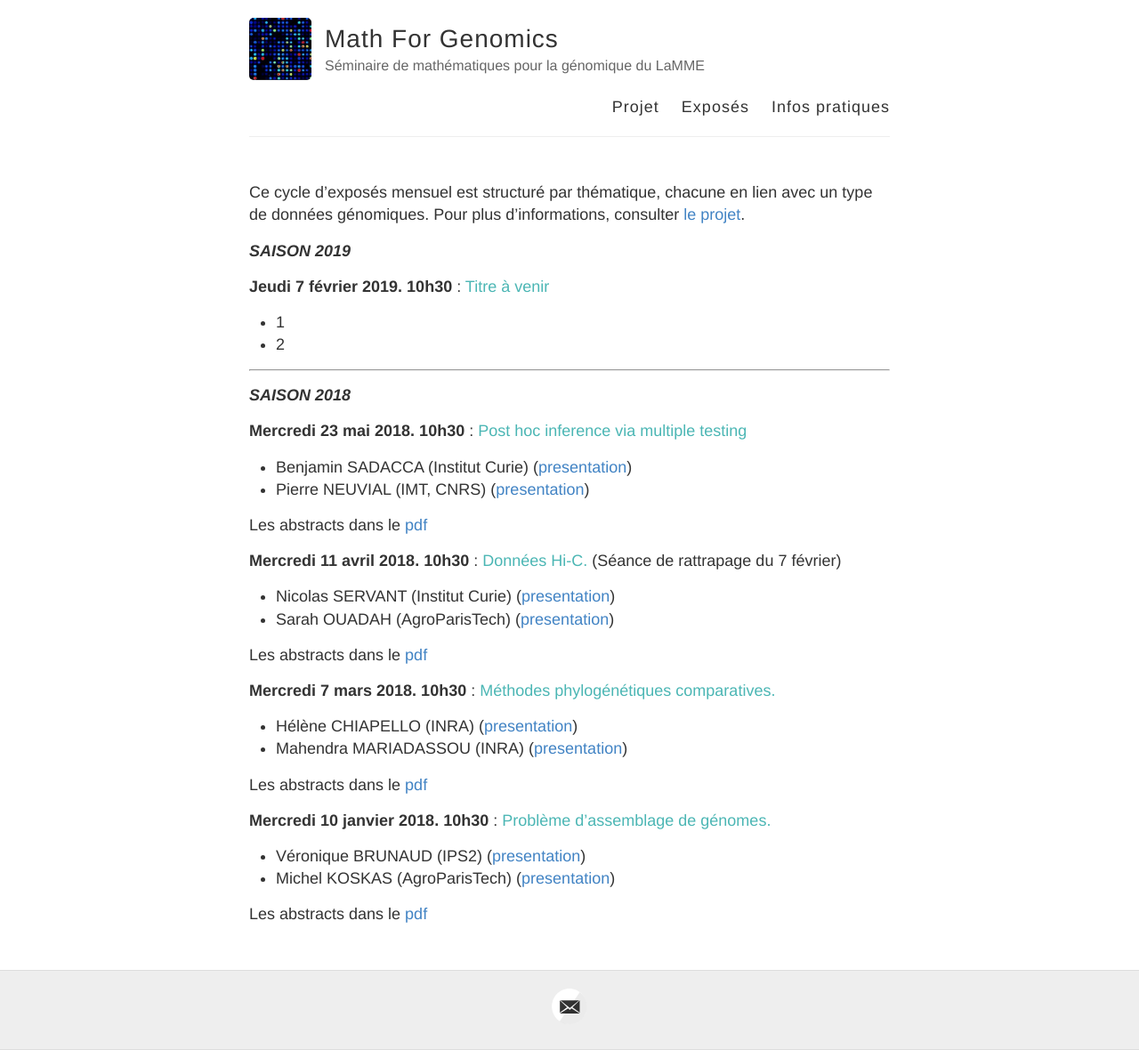
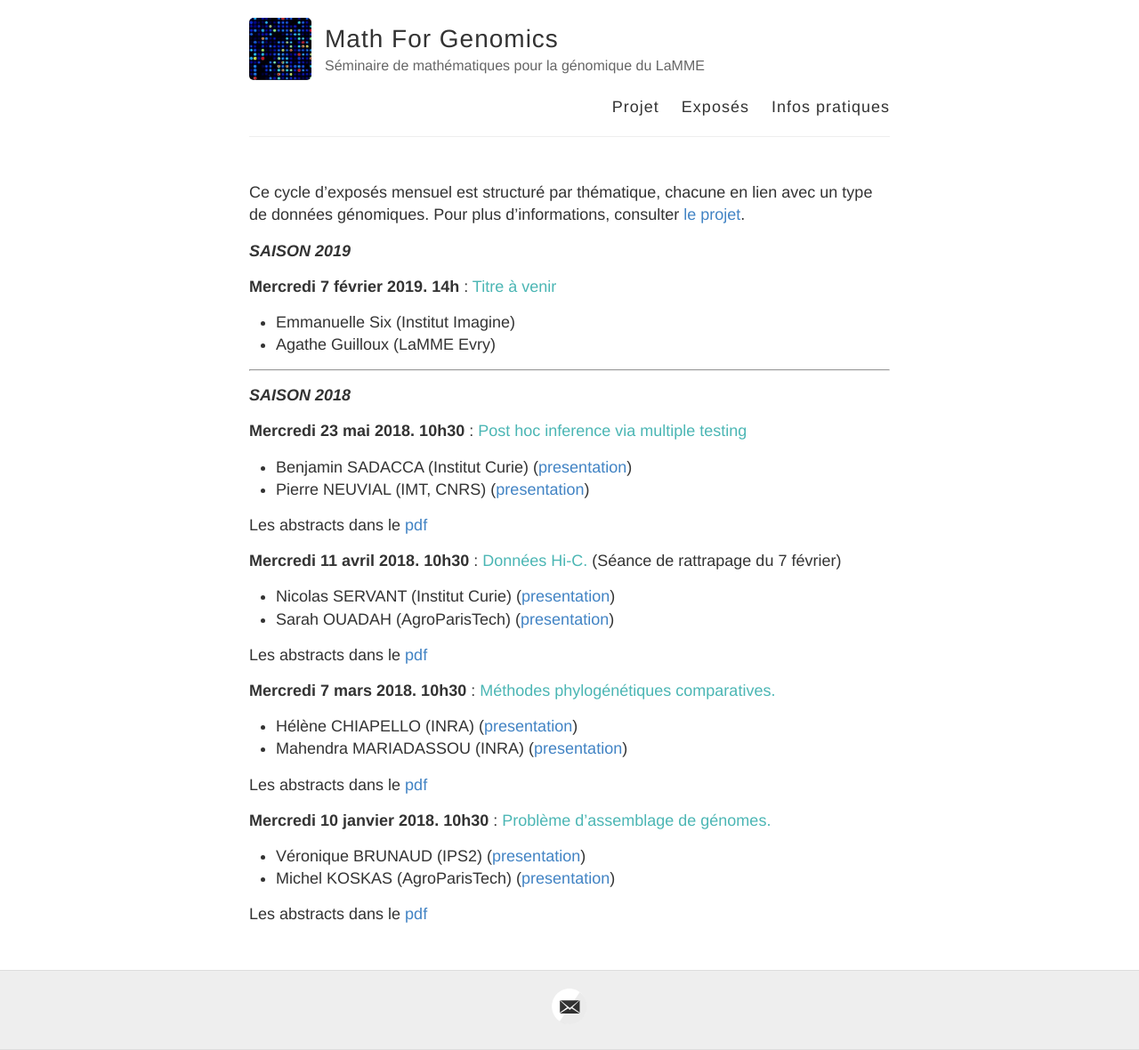
Before and after one commit to MathForGenomics/MathForGenomics.github.io, a Jekyll site: the page built from exposes.md, in a window 1280 px wide. Shown: the whole page at 89% size. Built offline with Jekyll 4.4.1, drawn with Linux system fonts in a browser that asks for light colours.

Commit message:
Update exposes.md

```diff
--- a/exposes.md
+++ b/exposes.md
@@ -8,9 +8,9 @@ Ce cycle d’exposés mensuel est structuré par thématique, chacune en lien av
 
 ***SAISON 2019***
 
-**Jeudi 7 février 2019. 10h30** : <span style="color:rgb(75, 182, 180)"> Titre à venir</span>
-- 1
-- 2
+**Mercredi 7 février 2019. 14h** : <span style="color:rgb(75, 182, 180)"> Titre à venir</span>
+- Emmanuelle Six (Institut Imagine)
+- Agathe Guilloux (LaMME Evry)
 
 ***
 
```
